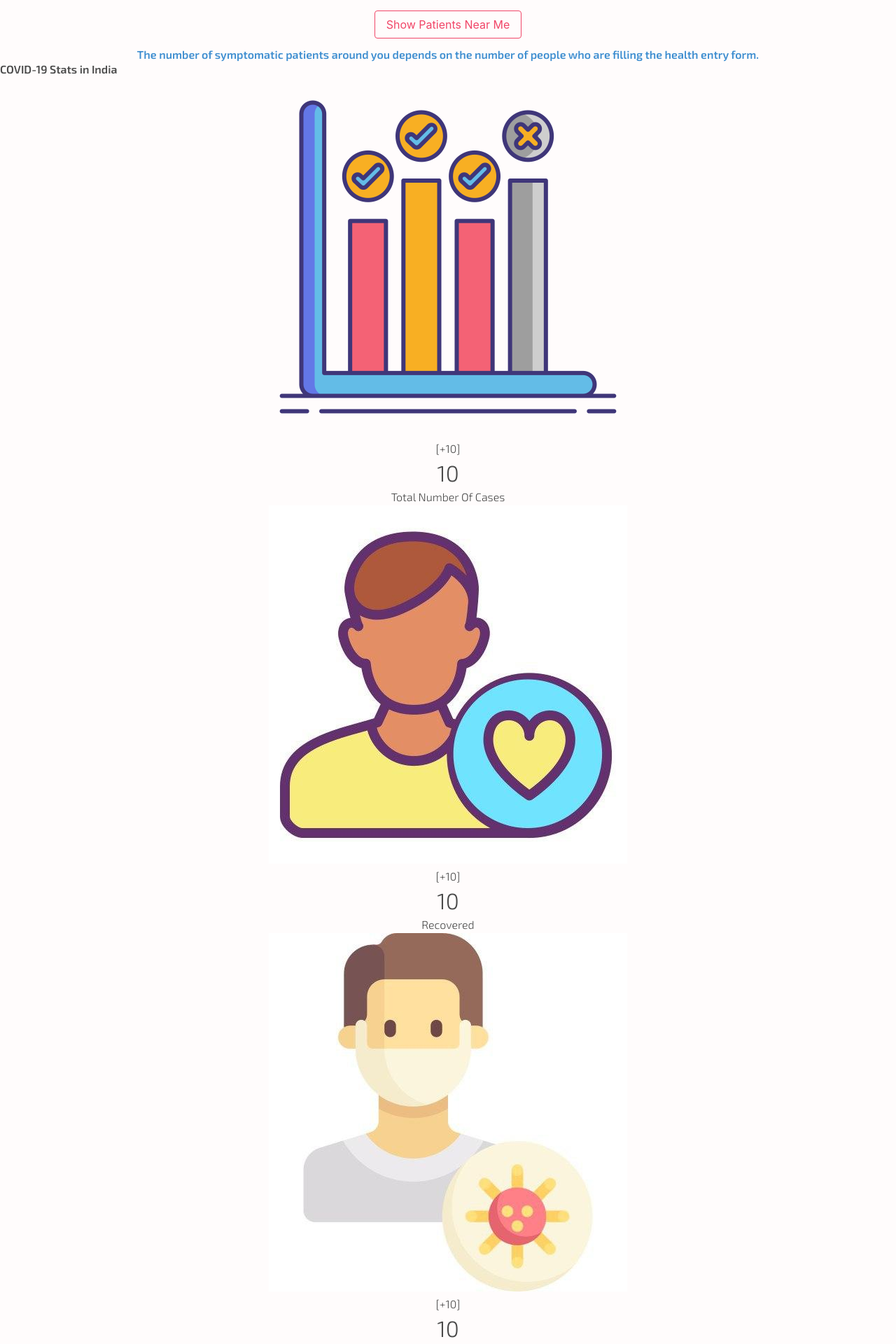
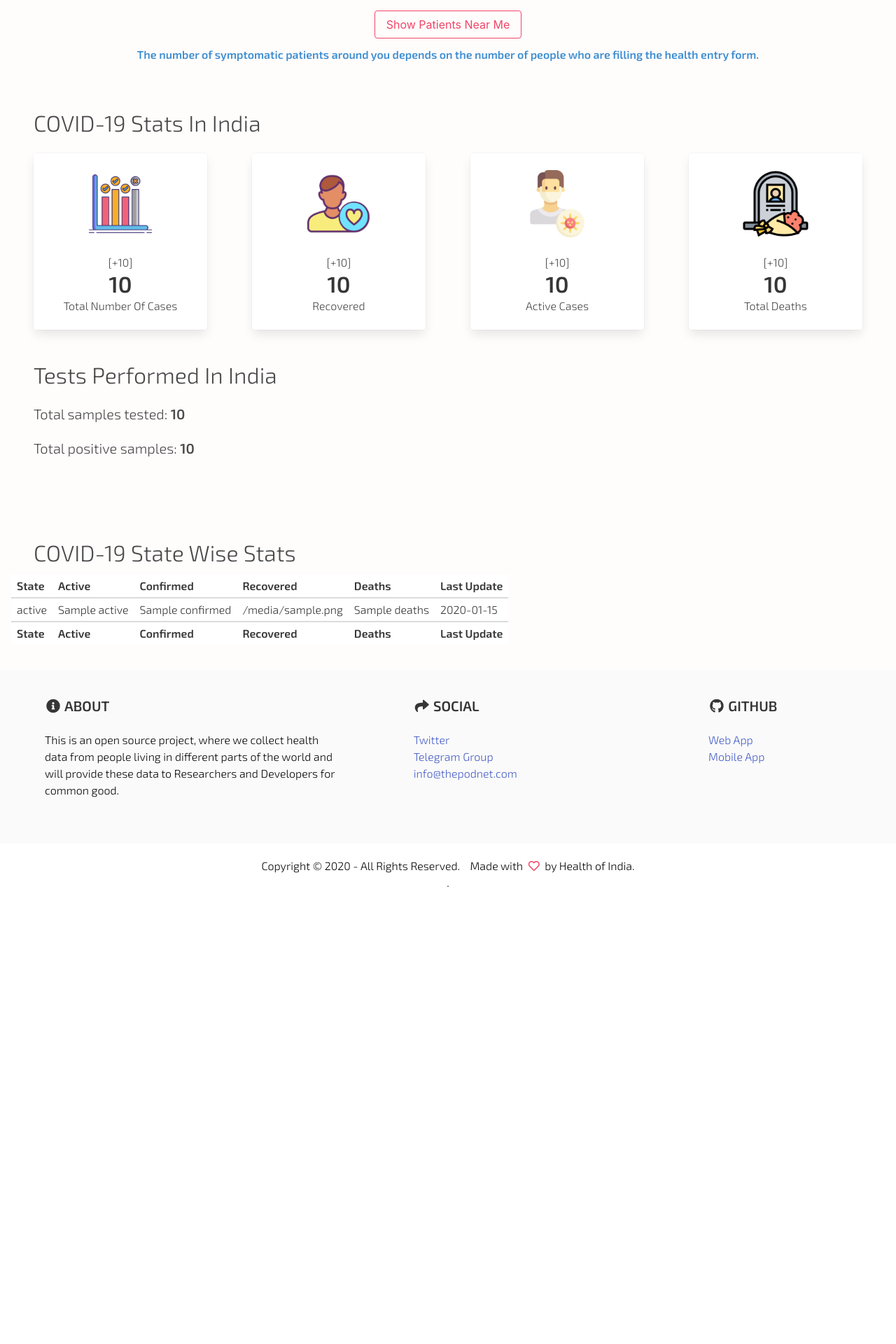
Before and after one commit to Podnet/Fight-Covid19, a Django app: template fight_covid19/templates/pages/home.html in a window 1280 px wide. Shown: the part 1137-3057 px from the top of the page at 70% size. After the commit the page ends 2404 px from the top, so only its background shows below. Run offline with Django 3.2, Linux system fonts and the light colour scheme; the template is opened without the code that fills it: most values are stand-ins (such as "Sample title", 1, 10 or a date in 2020); parts of the project's set-up code (start-up, migrations or seed data) failed here and were passed over; some libraries are stand-ins or nearby versions.

Commit message:
india covid stats updated

```diff
--- a/fight_covid19/templates/pages/home/components/india-covid-stats.html
+++ b/fight_covid19/templates/pages/home/components/india-covid-stats.html
@@ -1,68 +1,99 @@
 {% load static %}
 {% load humanize %}
-<div  class="wow fadeIn slow" data-wow-duration="1s" data-wow-delay="0.1s">
-<h2 class="exo"><b>COVID-19 Stats in India</b></h2>
+<div class="container is-fullhd">
+  <div class="section">
+    <h3 class="subtitle is-3 has-padding-top-6">COVID-19 Stats In India</h3>
+    <div class="columns is-variable is-1-mobile is-0-tablet is-3-desktop is-8-widescreen is-2-fullhd">
+
+      {% if covid19_stats.total_stats.confirmed %}
+      <div class="column ">
+        <div class="card is-centered has-text-centered">
+          <div class="card-content is-flex is-horizontal-center">
+            <figure class='image is-96x96'><img class="has-text-centered" src="{% static 'images/homepage/total-cases.png' %}"></figure>
           </div>
-<div class="uk-child-width-1-4@s uk-grid-match exo" uk-grid>
-  <div  class="wow fadeIn" data-wow-duration="1s" data-wow-delay="0.2s">
-  {% if covid19_stats.total_stats.confirmed %}
-  <div style="text-align:center;">
-    <div class="uk-card uk-card-default uk-card-hover uk-card-body stats-card-india">
-      <img src="{% static 'images/homepage/total-cases.png' %}" alt=""">
+          <div class="card-content card-content-custom">
             {% if covid19_stats.total_stats.deltaconfirmed %}
             <h4>[+{{ covid19_stats.total_stats.deltaconfirmed|intcomma }}]</h4>
             {% endif %}
-      <h3 class="uk-card-title">{{ covid19_stats.total_stats.confirmed|intcomma }}</h3>
-      <p>Total Number Of Cases</p>
+            <p class="title">
+              {{ covid19_stats.total_stats.confirmed|intcomma }}
+            </p>
+            <p class="subtitle is-6">
+              Total Number Of Cases
+            </p>
+          </div>
         </div>
       </div>
       {% endif %}
+
+      {% if covid19_stats.total_stats.recovered %}
+      <div class="column ">
+        <div class="card is-centered has-text-centered">
+          <div class="card-content is-flex is-horizontal-center">
+            <figure class='image is-96x96'><img class="has-text-centered" src="{% static 'images/homepage/total-recovered.jpg' %}"></figure>
           </div>
-  <div  class="wow fadeIn" data-wow-duration="1s" data-wow-delay="0.4s">
-  {% if covid19_stats.total_stats.recovered %}
-  <div style="text-align:center;">
-    <div class="uk-card uk-card-default uk-card-hover uk-card-body stats-card-india">
-      <img src="{% static 'images/homepage/total-recovered.jpg' %}" alt=""">
+          <div class="card-content card-content-custom">
             {% if covid19_stats.total_stats.deltarecovered %}
             <h4>[+{{ covid19_stats.total_stats.deltarecovered|intcomma }}]</h4>
             {% endif %}
-      <h3 class="uk-card-title">{{ covid19_stats.total_stats.recovered|intcomma }}</h3>
-      <p>Recovered</p>
+            <p class="title">
+              {{ covid19_stats.total_stats.recovered|intcomma }}
+            </p>
+            <p class="subtitle is-6">
+              Recovered
+            </p>
+          </div>
         </div>
       </div>
       {% endif %}
+
+      {% if covid19_stats.total_stats.active %}
+      <div class="column ">
+        <div class="card is-centered has-text-centered">
+          <div class="card-content is-flex is-horizontal-center">
+            <figure class='image is-96x96'><img class="has-text-centered" src="{% static 'images/homepage/active-cases.jpg' %}"></figure>
           </div>
-  <div  class="wow fadeIn" data-wow-duration="1s" data-wow-delay="0.6s">
-  {% if covid19_stats.total_stats.active %}
-  <div style="text-align:center;">
-    <div class="uk-card uk-card-default uk-card-hover uk-card-body stats-card-india">
-      <img src="{% static 'images/homepage/active-cases.jpg' %}" alt=""">
+          <div class="card-content card-content-custom">
             {% if covid19_stats.total_stats.deltaactive %}
             <h4>[+{{ covid19_stats.total_stats.deltaactive|intcomma }}]</h4>
             {% endif %}
-      <h3 class="uk-card-title">{{ covid19_stats.total_stats.active|intcomma }}</h3>
-      <p>Active Cases</p>
+            <p class="title">
+              {{ covid19_stats.total_stats.active|intcomma }}
+            </p>
+            <p class="subtitle is-6">
+              Active Cases
+            </p>
+          </div>
         </div>
       </div>
       {% endif %}
+
+      {% if covid19_stats.total_stats.deaths %}
+      <div class="column ">
+        <div class="card is-centered has-text-centered">
+          <div class="card-content is-flex is-horizontal-center">
+            <figure class='image is-96x96'><img class="has-text-centered" src="{% static 'images/homepage/total-deaths.png' %}"></figure>
           </div>
-  <div  class="wow fadeIn" data-wow-duration="1s" data-wow-delay="0.8s">
-  {% if covid19_stats.total_stats.deaths %}
-  <div style="text-align:center;">
-    <div class="uk-card uk-card-default uk-card-hover uk-card-body stats-card-india">
-      <img src="{% static 'images/homepage/total-deaths.png' %}" alt=""">
+          <div class="card-content card-content-custom">
             {% if covid19_stats.total_stats.deltadeaths %}
             <h4>[+{{ covid19_stats.total_stats.deltadeaths|intcomma }}]</h4>
             {% endif %}
-      <h3 class="uk-card-title">{{ covid19_stats.total_stats.deaths|intcomma }}</h3>
-      <p>Total Deaths</p>
+            <p class="title">
+              {{ covid19_stats.total_stats.deaths|intcomma }}
+            </p>
+            <p class="subtitle is-6">
+              Total Deaths
+            </p>
+          </div>
         </div>
       </div>
       {% endif %}
-  </div>
+
 
     </div>
-<h2 class="exo"><b>Tests Performed</b></h2>
+    <h3 class="subtitle is-3 has-padding-top-6">Tests Performed In India</h3>
+    <p class="subtitle is-5">Total samples tested: <b>{{ covid19_stats.tests_performed.totalsamplestested|intcomma }}</b></p>
+    <p class="subtitle is-5">Total positive samples: <b>{{ covid19_stats.tests_performed.totalpositivecases|intcomma }}</b></p>
 
-<p class="exo">Total samples tested: <b>{{ covid19_stats.tests_performed.totalsamplestested|intcomma }}</b></p>
-<p class="exo">Total positive samples: <b>{{ covid19_stats.tests_performed.totalpositivecases|intcomma }}</b></p>
+  </div>
+</div>
```
Lines whose indentation alone changed are shown as unchanged.
